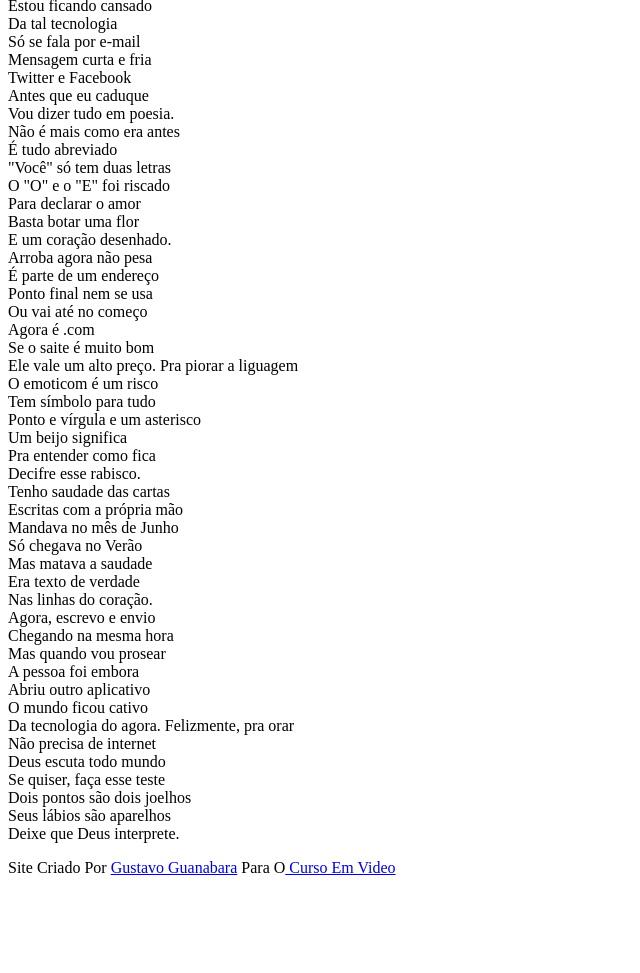
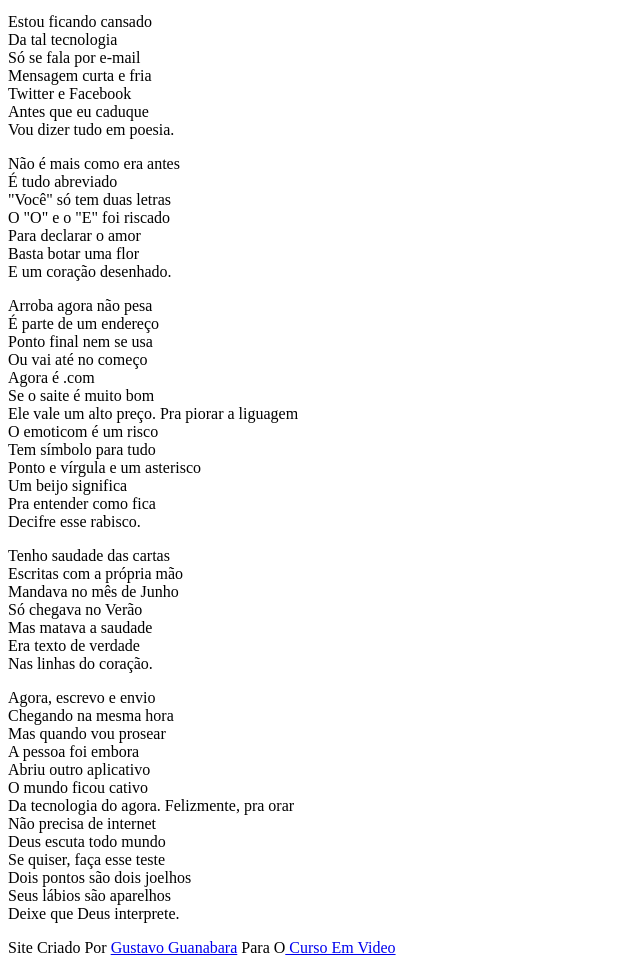
Before and after one commit to GiovaneSampaio2001/html-css, a plain HTML site: page Projeto-Html-2/index.html in a window 1280 px wide. Shown: the part 101-1074 px from the top of the page, without its empty margins (0-640 px from the left). Before the commit the page ends 994 px from the top, so only its background shows below. Drawn offline with Linux system fonts and the light colour scheme.

Commit message:
atualezei

```diff
--- a/Projeto-Html-2/index.html
+++ b/Projeto-Html-2/index.html
@@ -15,6 +15,7 @@
     </header>
 
 <section>
+    <p>
         Estou ficando cansado <br>
         Da tal tecnologia <br>
         Só se fala por e-mail <br>
@@ -22,11 +23,13 @@
         Twitter e Facebook <br>
         Antes que eu caduque <br>
         Vou dizer tudo em poesia.
+    </p>
 </section>
 
 
 
 <section>
+    <p>
         Não é mais como era antes <br>
         É tudo abreviado <br>
         "Você" só tem duas letras <br>
@@ -34,11 +37,13 @@
         Para declarar o amor <br>
         Basta botar uma flor <br>
         E um coração desenhado.
+    </p>
 </section>
 
 
 
 <section>
+    <p>
         Arroba agora não pesa <br>
         É parte de um endereço <br>
         Ponto final nem se usa <br>
@@ -54,11 +59,13 @@
         Um beijo significa <br>
         Pra entender como fica <br>
         Decifre esse rabisco.
+    </p>
 </section>
 
 
 
 <section>
+    <p>
         Tenho saudade das cartas <br>
         Escritas com a própria mão <br>
         Mandava no mês de Junho <br>
@@ -66,11 +73,13 @@
         Mas matava a saudade <br>
         Era texto de verdade <br>
         Nas linhas do coração.
+    </p>
 </section>
 
 
 
 <section>
+    <p>
         Agora, escrevo e envio <br>
         Chegando na mesma hora <br>
         Mas quando vou prosear <br>
@@ -86,6 +95,7 @@
         Dois pontos são dois joelhos <br>
         Seus lábios são aparelhos <br>
         Deixe que Deus interprete.
+    </p>
 </section>
 
 <footer>
```
Lines whose indentation alone changed are shown as unchanged.
